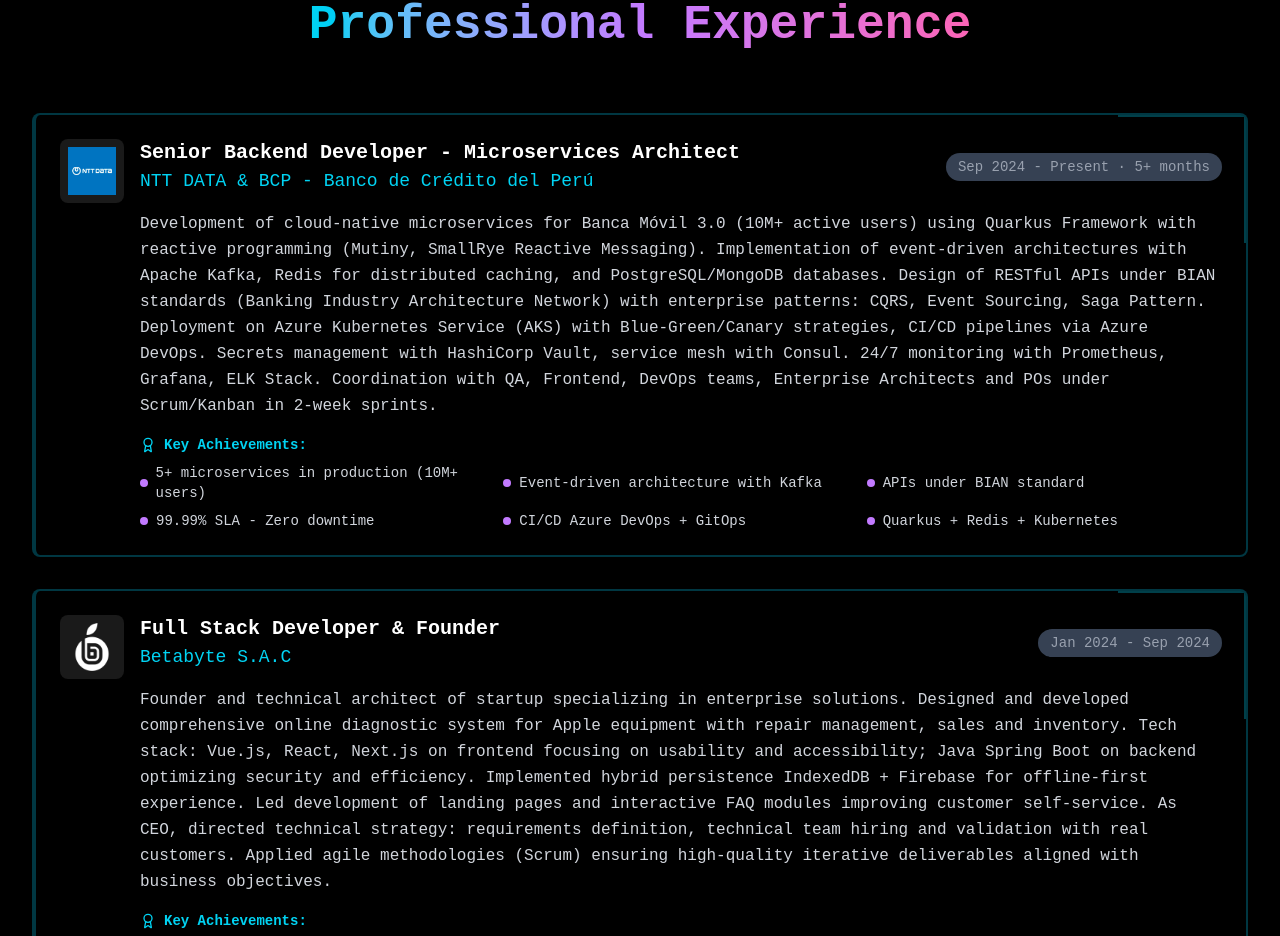
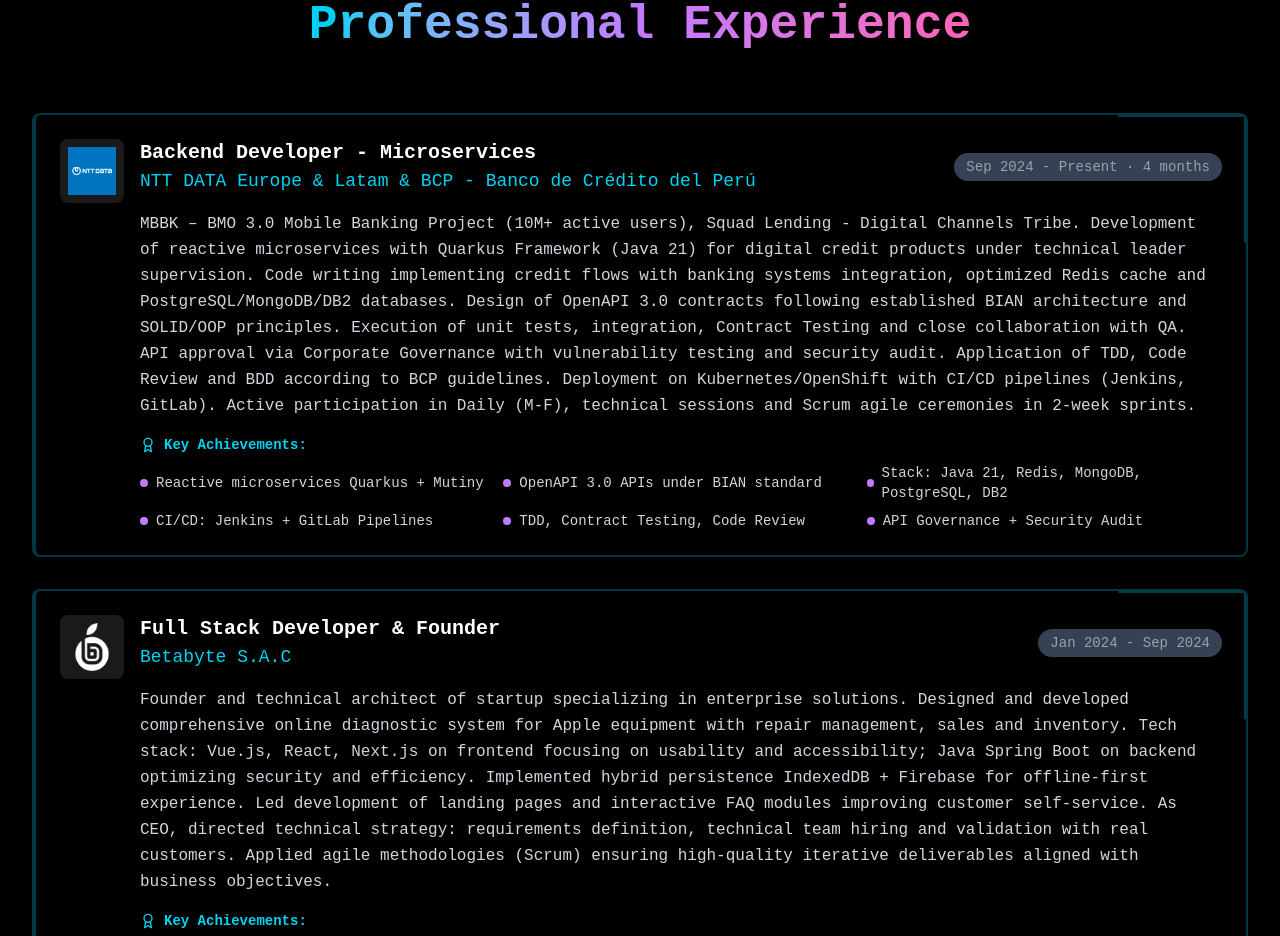
Before and after one commit to JohnPaulMamaniQuispe/my-portfolio, a Next.js app: page / in a window 1280 px wide. Shown: the part 4913-5849 px from the top of the page. Built offline with nearby package versions, Linux system fonts and the light colour scheme.

Commit message:
Update BCP experience: change company name to NTT DATA Europe & Latam, correct start date to September 2024, and update role description with MBBK project details

```diff
--- a/app/translations.ts
+++ b/app/translations.ts
@@ -41,17 +41,17 @@
       achievements: 'Logros Clave',
       items: [
         {
-          company: 'NTT DATA & BCP - Banco de Crédito del Perú',
-          role: 'Senior Backend Developer - Microservices Architect',
-          period: 'jul. 2024 - actualidad · 5+ meses',
-          description: 'Desarrollo de microservicios cloud-native para Banca Móvil 3.0 (10M+ usuarios activos) utilizando Quarkus Framework con programación reactiva (Mutiny, SmallRye Reactive Messaging). Implementación de arquitecturas event-driven con Apache Kafka, Redis para caché distribuido y bases de datos PostgreSQL/MongoDB. Diseño de APIs RESTful bajo estándares BIAN (Banking Industry Architecture Network) con patrones empresariales: CQRS, Event Sourcing, Saga Pattern. Despliegue en Azure Kubernetes Service (AKS) con estrategias Blue-Green/Canary, pipelines CI/CD vía Azure DevOps. Gestión de secrets con HashiCorp Vault, service mesh con Consul. Monitoreo 24/7 con Prometheus, Grafana, ELK Stack. Coordinación con equipos QA, Frontend, DevOps, Arquitectos Empresariales y POs bajo Scrum/Kanban en sprints de 2 semanas.',
+          company: 'NTT DATA Europe & Latam & BCP - Banco de Crédito del Perú',
+          role: 'Backend Developer - Microservices',
+          period: 'sept. 2024 - actualidad · 4 meses',
+          description: 'Proyecto MBBK – BMO 3.0 Banca Móvil (10M+ usuarios activos), Squad Lending - Tribu Canales Digitales. Desarrollo de microservicios reactivos con Quarkus Framework (Java 21) para productos crediticios digitales bajo supervisión de líder técnica. Escritura de código implementando flujos de créditos con integración a sistemas bancarios, caché Redis optimizado y bases de datos PostgreSQL/MongoDB/DB2. Diseño de contratos OpenAPI 3.0 siguiendo arquitectura BIAN establecida y principios SOLID/POO. Ejecución de pruebas unitarias, integración, Contract Testing y colaboración estrecha con QA. Aprobación de APIs vía Gobierno Corporativo con test de vulnerabilidad y auditoría de seguridad. Aplicación de TDD, Code Review y BDD según lineamientos BCP. Despliegue en Kubernetes/OpenShift con pipelines CI/CD (Jenkins, GitLab). Participación activa en Daily (L-V), sesiones técnicas y ceremonias ágiles Scrum en sprints de 2 semanas.',
           achievements: [
-            '5+ microservicios en producción (10M+ usuarios)',
-            'Event-driven architecture con Kafka',
-            'APIs bajo estándar BIAN',
-            '99.99% SLA - Zero downtime',
-            'CI/CD Azure DevOps + GitOps',
-            'Quarkus + Redis + Kubernetes'
+            'Microservicios reactivos Quarkus + Mutiny',
+            'APIs OpenAPI 3.0 bajo estándar BIAN',
+            'Stack: Java 21, Redis, MongoDB, PostgreSQL, DB2',
+            'CI/CD: Jenkins + GitLab Pipelines',
+            'TDD, Contract Testing, Code Review',
+            'Gobierno de APIs + Auditoría de seguridad'
           ]
         },
         {
@@ -145,17 +145,17 @@
       achievements: 'Key Achievements',
       items: [
         {
-          company: 'NTT DATA & BCP - Banco de Crédito del Perú',
-          role: 'Senior Backend Developer - Microservices Architect',
-          period: 'Sep 2024 - Present · 5+ months',
-          description: 'Development of cloud-native microservices for Banca Móvil 3.0 (10M+ active users) using Quarkus Framework with reactive programming (Mutiny, SmallRye Reactive Messaging). Implementation of event-driven architectures with Apache Kafka, Redis for distributed caching, and PostgreSQL/MongoDB databases. Design of RESTful APIs under BIAN standards (Banking Industry Architecture Network) with enterprise patterns: CQRS, Event Sourcing, Saga Pattern. Deployment on Azure Kubernetes Service (AKS) with Blue-Green/Canary strategies, CI/CD pipelines via Azure DevOps. Secrets management with HashiCorp Vault, service mesh with Consul. 24/7 monitoring with Prometheus, Grafana, ELK Stack. Coordination with QA, Frontend, DevOps teams, Enterprise Architects and POs under Scrum/Kanban in 2-week sprints.',
+          company: 'NTT DATA Europe & Latam & BCP - Banco de Crédito del Perú',
+          role: 'Backend Developer - Microservices',
+          period: 'Sep 2024 - Present · 4 months',
+          description: 'MBBK – BMO 3.0 Mobile Banking Project (10M+ active users), Squad Lending - Digital Channels Tribe. Development of reactive microservices with Quarkus Framework (Java 21) for digital credit products under technical leader supervision. Code writing implementing credit flows with banking systems integration, optimized Redis cache and PostgreSQL/MongoDB/DB2 databases. Design of OpenAPI 3.0 contracts following established BIAN architecture and SOLID/OOP principles. Execution of unit tests, integration, Contract Testing and close collaboration with QA. API approval via Corporate Governance with vulnerability testing and security audit. Application of TDD, Code Review and BDD according to BCP guidelines. Deployment on Kubernetes/OpenShift with CI/CD pipelines (Jenkins, GitLab). Active participation in Daily (M-F), technical sessions and Scrum agile ceremonies in 2-week sprints.',
           achievements: [
-            '5+ microservices in production (10M+ users)',
-            'Event-driven architecture with Kafka',
-            'APIs under BIAN standard',
-            '99.99% SLA - Zero downtime',
-            'CI/CD Azure DevOps + GitOps',
-            'Quarkus + Redis + Kubernetes'
+            'Reactive microservices Quarkus + Mutiny',
+            'OpenAPI 3.0 APIs under BIAN standard',
+            'Stack: Java 21, Redis, MongoDB, PostgreSQL, DB2',
+            'CI/CD: Jenkins + GitLab Pipelines',
+            'TDD, Contract Testing, Code Review',
+            'API Governance + Security Audit'
           ]
         },
         {
```
Also changed, not shown: tsconfig.json (+19 -5 lines).
